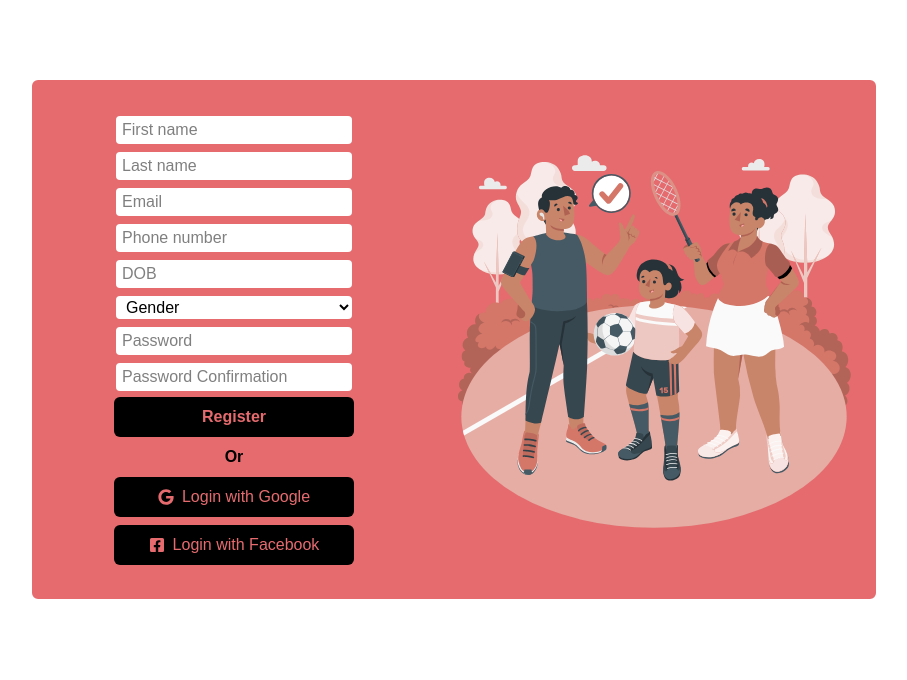
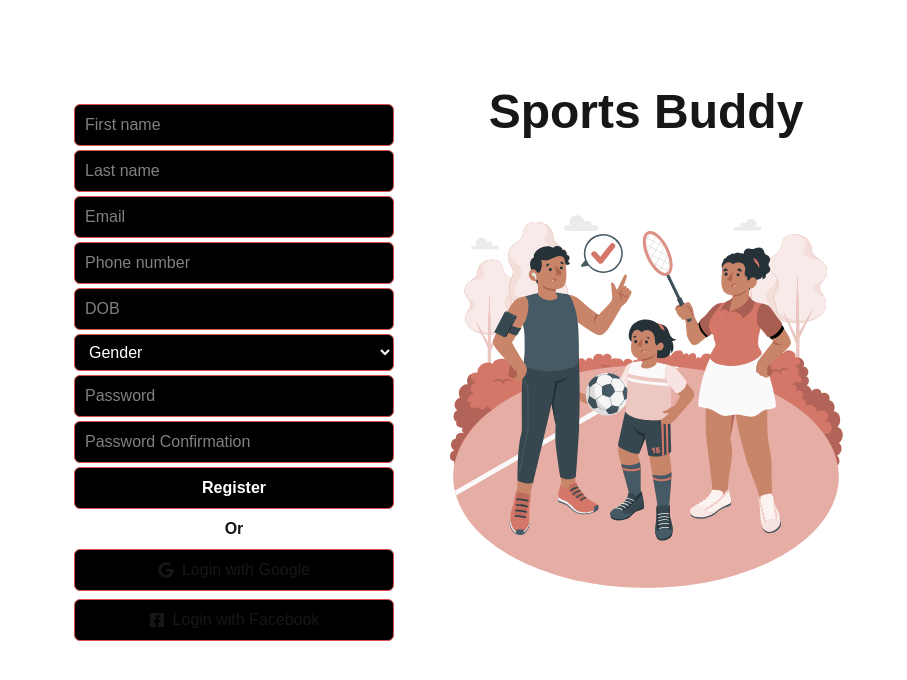
Before and after one commit to fjp-pjf/sport-mate, a Next.js app in the folder frontend/: page /register in a window 1280 px wide. Shown: the top 680 px of the page, without its empty margins (186-1093 px from the left). Built offline with nearby package versions, Linux system fonts and the light colour scheme.

Commit message:
register page

```diff
--- a/frontend/components/auth/RegisterForm.tsx
+++ b/frontend/components/auth/RegisterForm.tsx
@@ -26,39 +26,40 @@ const RegisterForm = () => {
 
   return (
     <div className="flex justify-center items-center">
-      <div className="flex justify-center items-center m-20 border-2 bg-[#e56b6f] border-[#e56b6f] rounded-md">
-        <div className="flex justify-center items-center flex-col p-8 gap-2 border-[#e56b6f] w-100 rounded-l">
+      <div className="flex justify-center items-center m-20 py-2">
+        <div className="flex flex-row">
+          <div className="flex justify-center items-center flex-col px-8 py-4 gap-2">
             <form
-            className="flex flex-col gap-1 items-center text-black justify-center"
+              className="flex flex-col gap-1 items-center text-white justify-center"
               onSubmit={handleSubmit(onSubmit)}
             >
               <input
-              className="px-[6px] py-[2px] border-2 rounded-md text-black bg-white  border-[#e56b6f] w-60"
+                className="px-[10px] py-[8px] border-1 rounded-md border-[#db504a] bg-black text-white w-80"
                 placeholder="First name"
                 {...register("firstName")}
               />
               <input
-              className="px-[6px] py-[2px] border-2 rounded-md border-[#e56b6f] bg-white text-black w-60"
+                className="px-[10px] py-[8px] border-1 rounded-md border-[#db504a] bg-black text-white w-80"
                 placeholder="Last name"
                 {...register("lastName")}
               />
               <input
-              className="px-[6px] py-[2px] border-2 rounded-md border-[#e56b6f] bg-white text-black w-60"
+                className="px-[10px] py-[8px] border-1 rounded-md border-[#db504a] bg-black text-white w-80"
                 placeholder="Email"
                 {...register("email")}
               />
               <input
-              className="px-[6px] py-[2px] border-2 rounded-md border-[#e56b6f] bg-white text-black w-60"
+                className="px-[10px] py-[8px] border-1 rounded-md border-[#db504a] bg-black text-white w-80"
                 placeholder="Phone number"
                 {...register("phonenumber")}
               />
               <input
-              className="px-[6px] py-[2px] border-2 rounded-md border-[#e56b6f] bg-white text-black w-60"
+                className="px-[10px] py-[8px] border-1 rounded-md border-[#db504a] bg-black text-white w-80"
                 placeholder="DOB"
                 {...register("dob")}
               />
               <select
-              className="px-[6px] py-[2px] border-2 rounded-md border-[#e56b6f] bg-white text-black w-60"
+                className="px-[10px] py-[8px] border-1 rounded-md border-[#db504a] bg-black text-white w-80"
                 {...register("gender")}
               >
                 <option value="female">Gender</option>
@@ -67,33 +68,38 @@ const RegisterForm = () => {
                 <option value="other">other</option>
               </select>
               <input
-              className="px-[6px] py-[2px] border-2 rounded-md border-[#e56b6f] bg-white text-black w-60"
+                className="px-[10px] py-[8px] border-1 rounded-md border-[#db504a] bg-black text-white w-80"
                 placeholder="Password"
                 {...register("password")}
               />
               <input
-              className="px-[6px] py-[2px] border-2 rounded-md border-[#e56b6f] bg-white text-black w-60"
+                className="px-[10px] py-[8px] border-1 rounded-md border-[#db504a] bg-black text-white w-80"
                 placeholder="Password Confirmation"
                 {...register("confirmPassword")}
               />
-            <button className="font-bold bg-black p-2 text-[#e56b6f] rounded-md cursor-pointer w-60">
+              <button className="font-bold bg-black p-2 border-1 border-[#db504a] rounded-md cursor-pointer w-80">
                 Register
               </button>
             </form>
 
-          <p className="text-black font-black">Or</p>
+            <p className="font-black">Or</p>
 
-          <button className="flex justify-center items-center gap-2 font-medium bg-black p-2 text-[#e56b6f] rounded-md cursor-pointer w-60">
+            <button className="flex justify-center items-center gap-2 font-medium bg-black p-2 border-1 border-[#db504a] rounded-md cursor-pointer w-80">
               <FaGoogle />
               Login with Google
             </button>
-          <button className="flex justify-center items-center gap-2 font-medium bg-black p-2 text-[#e56b6f] rounded-md cursor-pointer w-60">
+            <button className="flex justify-center items-center gap-2 font-medium bg-black p-2 border-1 border-[#db504a] rounded-md cursor-pointer w-80">
               <FaFacebookSquare />
               Login with Facebook
             </button>
           </div>
-        <div className="px-5">
+
+          <div className="flex flex-col gap-10 px-5">
+            <h1 className="pb-6 text-5xl font-black text-center">
+              Sports Buddy
+            </h1>
             <Image src="/sport-mate.svg" alt="sport" width={400} height={100} />
+          </div>
         </div>
       </div>
     </div>
```
Also changed, not shown: 1 other file (tests, documents, lock files or other folders). Lines whose indentation alone changed are shown as unchanged.
